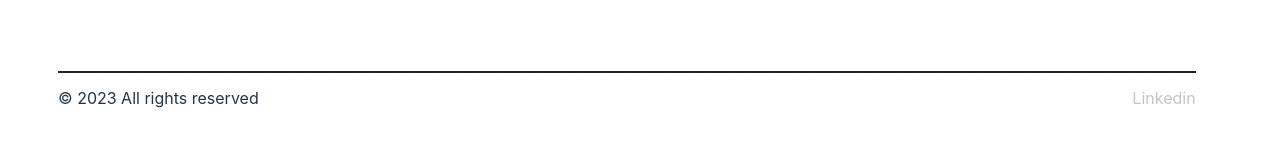
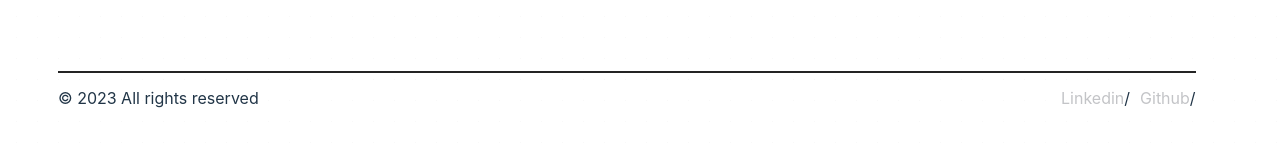
Before and after one commit to NabilSli/My-Portfolio, a React (Vite) app in the folder my-portfolio/: page / in a window 1280 px wide. Shown: the part 1727-1874 px from the top of the page. Built offline with nearby package versions, Linux system fonts and the light colour scheme.

Commit message:
feat (footer.jsx): add github link

```diff
--- a/my-portfolio/src/components/footer.jsx
+++ b/my-portfolio/src/components/footer.jsx
@@ -2,12 +2,23 @@ function Footer() {
   return (
     <footer className="footer">
       <p className="footerTxt">© 2023 All rights reserved</p>
+      <div className="socialMediaLink">
+        <p>
           <a
             className="linkedinLink"
             href="https://www.linkedin.com/in/nabil-slimani-620848272/"
           >
             Linkedin
           </a>
+          /
+        </p>
+        <p>
+          <a className="githubLink" href="hhttps://github.com/NabilSli">
+            Github
+          </a>
+          /
+        </p>
+      </div>
     </footer>
   );
 }
--- a/my-portfolio/src/scss/_layout.scss
+++ b/my-portfolio/src/scss/_layout.scss
@@ -57,3 +57,9 @@
     color: #f6f7f7;
   }
 }
+
+.socialMediaLink {
+  display: flex;
+  flex-direction: row;
+  gap: 0px 10px;
+}
```
Lines whose indentation alone changed are shown as unchanged.
